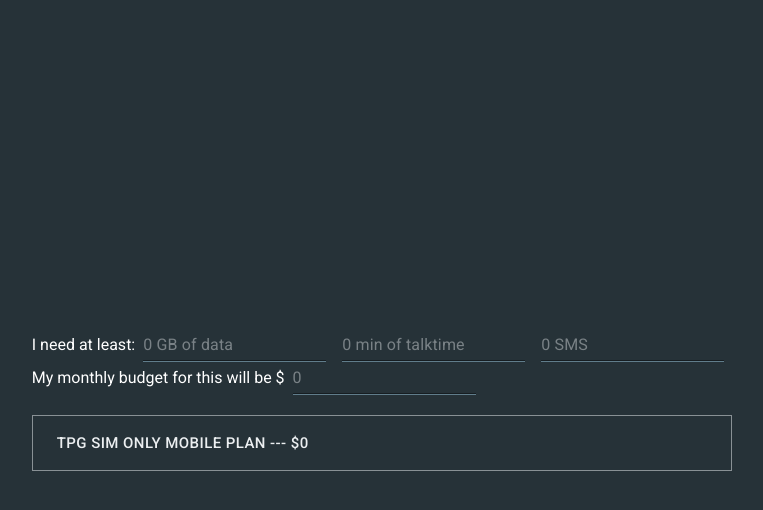
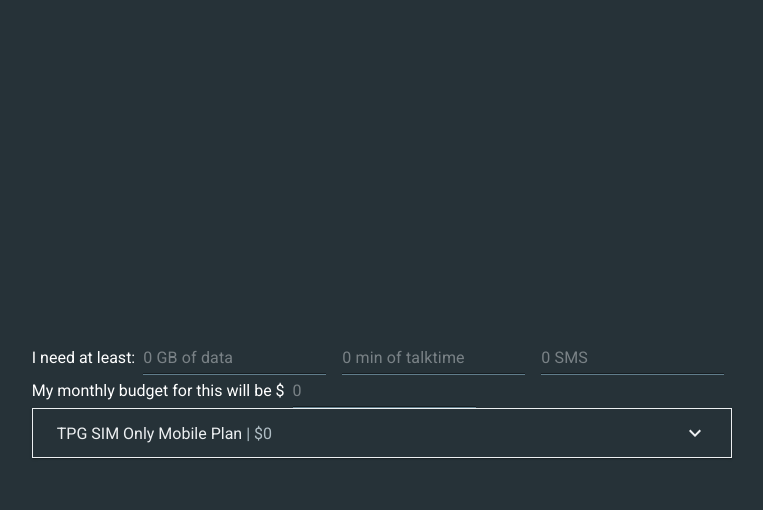
Before and after one commit to keanekwa/sg-mobile-plans, a React (Create React App) app: page / in a window 1280 px wide. Both pictures are taken after a click on the button "NEXT". Shown: the top 510 px of the page, without its empty margins (258-1021 px from the left). Built offline with nearby package versions, Linux system fonts and the light colour scheme.

Commit message:
Changed Result to use ExpansionPanel

```diff
--- a/src/components/Result.js
+++ b/src/components/Result.js
@@ -1,25 +1,33 @@
 import React from 'react';
-import Collapse from '@material-ui/core/Collapse';
-import Button from '@material-ui/core/Button';
 import Box from '@material-ui/core/Box';
 import { makeStyles } from '@material-ui/core/styles';
 import { blueGrey } from '@material-ui/core/colors/';
 
+import ExpansionPanel from '@material-ui/core/ExpansionPanel';
+import ExpansionPanelSummary from '@material-ui/core/ExpansionPanelSummary';
+import ExpansionPanelDetails from '@material-ui/core/ExpansionPanelDetails';
+import ExpandMoreIcon from '@material-ui/icons/ExpandMore';
+
 const useStyles = makeStyles({
-  root: {
-    margin: '1.25rem 0 0 0',
-    textAlign: 'left',
-    backgroundColor: blueGrey[800],
-  },
-  button: {
-    justifyContent: 'left',
-    backgroundColor: blueGrey[900],
-  },
-  data: {
-    padding: '0 1rem 1rem 1rem',
+  ExpansionPanel: {
     background: 'none',
     color: blueGrey[50],
+    border: '1px solid ' + blueGrey[50],
   },
+  ExpandMoreIcon: {
+    color: blueGrey[50],
+  },
+  ExpansionPanelSummary: {
+    padding: '0 1.5rem',
+  },
+  ExpansionPanelDetails: {
+    backgroundColor: blueGrey[800],
+    padding: '1.5rem',
+    flexDirection: 'column',
+  },
+  price: {
+    color: blueGrey[200],
+  }
 });
 
 export default function Result(props) {
@@ -39,25 +47,24 @@
     cons = props.cons.map(con => <li key={con}>{con}</li>);
   }
 
-  const [checked, setChecked] = React.useState(false);
-  const expandOrMinimize = () => {
-    setChecked(prev => !prev);
-  }
-
   return (
-    <Collapse className={classes.root} in={checked} collapsedHeight='56px'>
-      <Button size='large' className={classes.button} component='div' color='primary' variant='outlined' fullWidth={true} onClick={expandOrMinimize}>
-        {props.telco} {props.planName} --- ${props.price % 1 === 0 ? props.price : props.price.toFixed(2)}
-      </Button>
-      <Box className={classes.data} square={true}>
+    <ExpansionPanel square={true} className={classes.ExpansionPanel}>
+      <ExpansionPanelSummary className={classes.ExpansionPanelSummary} disableRipple={false} disableTouchRipple={false} expandIcon={<ExpandMoreIcon className={classes.ExpandMoreIcon}/>}>
+        {props.telco} {props.planName} <Box className={classes.price}>&nbsp;| ${props.price % 1 === 0 ? props.price : props.price.toFixed(2)}</Box>
+      </ExpansionPanelSummary>
+      <ExpansionPanelDetails className={classes.ExpansionPanelDetails}>
+        <Box>
           Data: {props.data}{props.data === 'Unlimited' ? '' : 'GB'}<br/>
           Talktime: {props.talktime}{props.talktime === 'Unlimited' ? '' : 'min'}<br/>
           SMS: {props.sms}<br/>
-        {pros === '' ? '' : 'Pros:'}
+        </Box>
+        <Box>
+          {pros === '' ? '' : 'Pros:'}<br/>
           {pros === '' ? '' : <ul>{pros}</ul>}
-        {cons === '' ? '' : 'Cons:'}
+          {cons === '' ? '' : 'Cons:'}<br/>
           {cons === '' ? '' : <ul>{cons}</ul>}
         </Box>
-    </Collapse>
+      </ExpansionPanelDetails>
+    </ExpansionPanel>
   );
 }
--- a/src/components/SelectSelfOptions.js
+++ b/src/components/SelectSelfOptions.js
@@ -1,4 +1,4 @@
-import React, { useState } from 'react';
+import React from 'react';
 import Button from '@material-ui/core/Button'
 import Input from '@material-ui/core/Input';
 import Container from '@material-ui/core/Container';
```
Lines whose indentation alone changed are shown as unchanged.
